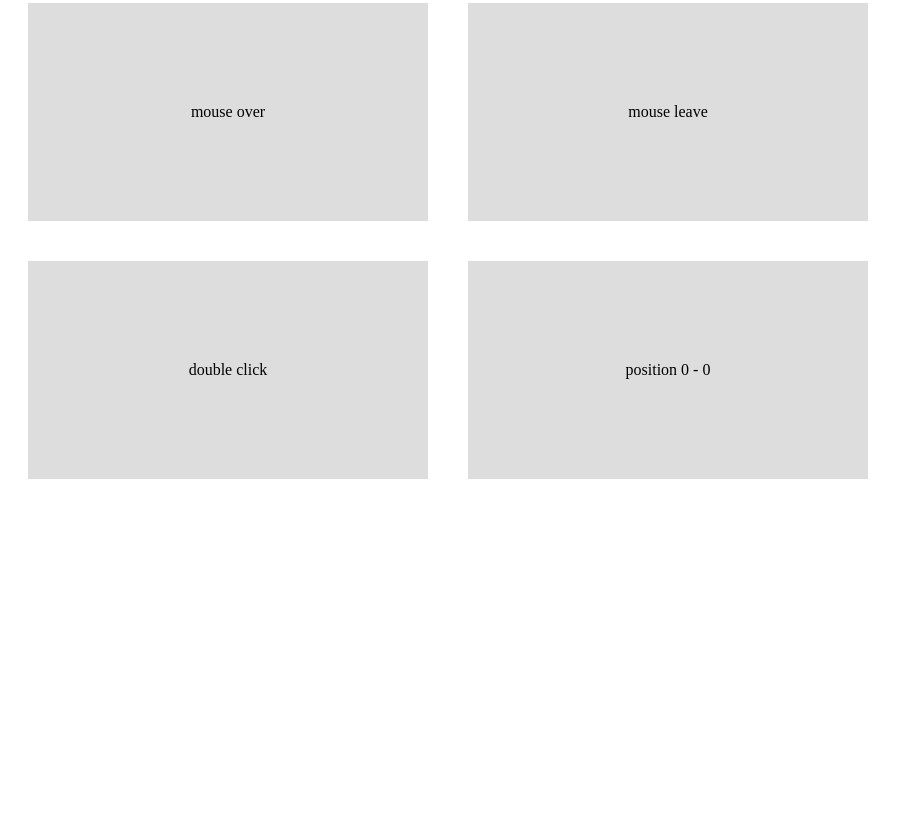
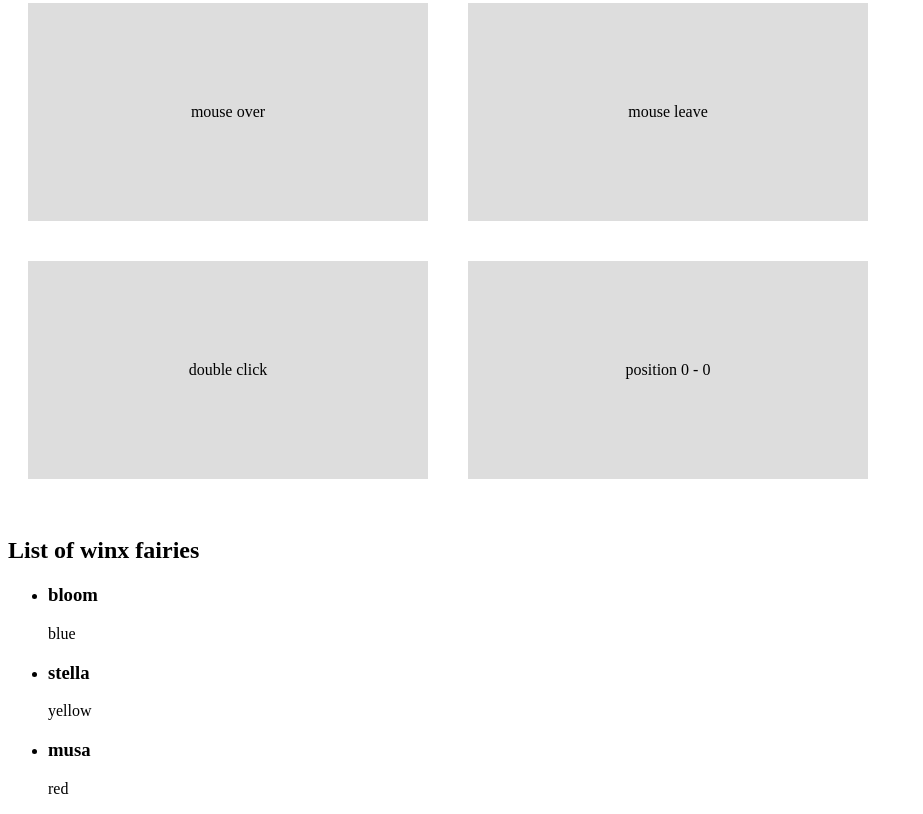
Before and after one commit to aditi-hinge/vuePractice, a plain HTML site: page index.html in a window 1280 px wide. Shown: the part 305-1119 px from the top of the page, without its empty margins (0-923 px from the left). Before the commit the page ends 812 px from the top, so only its background shows below. Drawn offline with nearby package versions, Linux system fonts and the light colour scheme.

Commit message:
Outputting lists (v-for)

```diff
--- a/index.html
+++ b/index.html
@@ -92,6 +92,19 @@
          <div class="box" @dblclick="handleEvent">double click</div>
          <div class="box" @mousemove="handleMouseMove">position {{ x }} - {{ y }}</div>
     </div>
+
+    <br>
+    <!-- Outputting Lists [contd. in list.js] -->
+    <div id="list">
+        <h2>List of winx fairies</h2>
+        <ul>
+            <li v-for="fairy in fairies">
+                <h3>{{ fairy.name }}</h3>
+                <p>{{ fairy.colour }}</p>
+            </li>
+        </ul>
+    </div>
     <script src="./app.js"></script>
+    <script src="./list.js"></script>
 </body>
 </html>
--- /dev/null
+++ b/list.js
@@ -0,0 +1,22 @@
+const list = Vue.createApp({
+    data() {
+        return {
+            fairies:[
+                {
+                    name: 'bloom',
+                    colour: 'blue'
+                },
+                {
+                    name: 'stella',
+                    colour: 'yellow'
+                },
+                {
+                    name: 'musa',
+                    colour: 'red'
+                }
+            ]
+        }
+    }
+})
+
+list.mount('#list')
```
